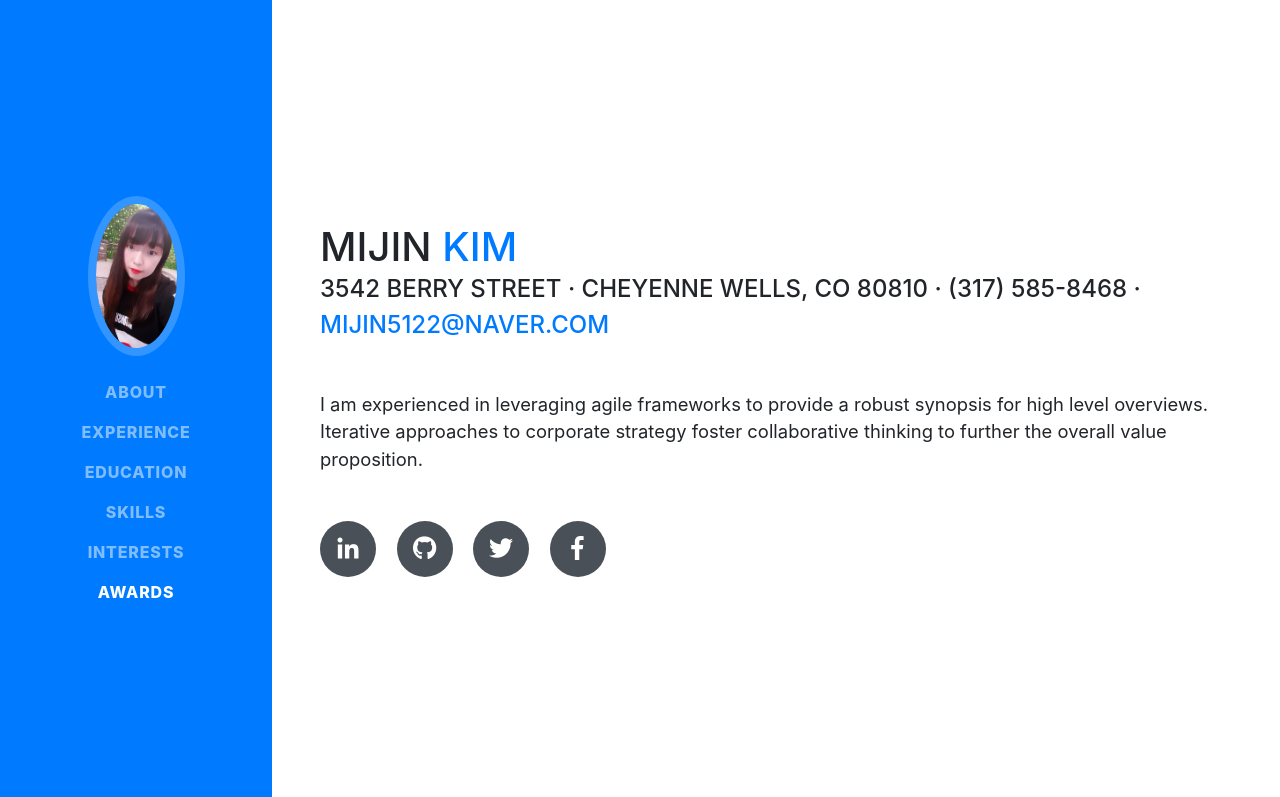
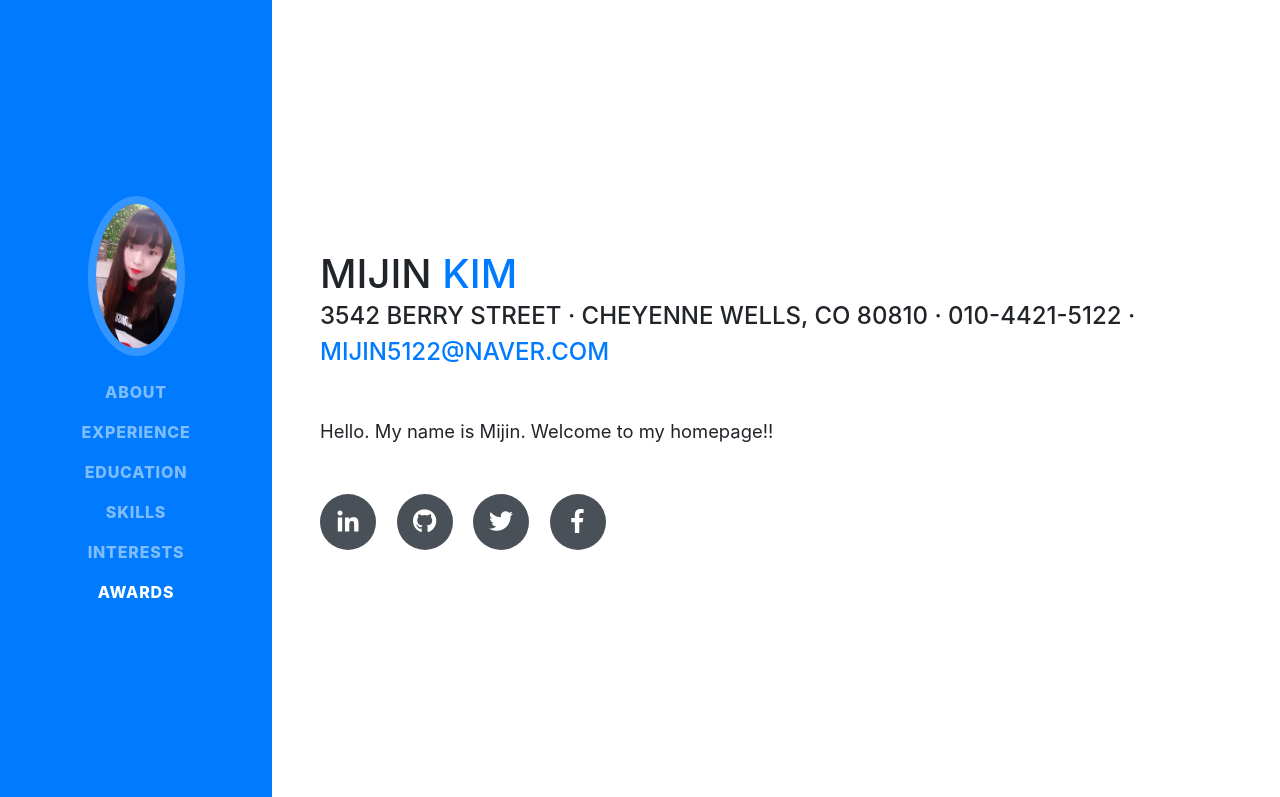
Before and after one commit to Genie1106/Genie1106.github.io, a website with bundled scripts: page index.html in a window 1280 px wide. Shown: the top 797 px of the page. Built offline with nearby package versions, Linux system fonts and the light colour scheme; a web font is replaced by a local one.

```diff
--- a/index.html
+++ b/index.html
@@ -66,10 +66,10 @@
           <h1 class="mb-0">Mijin
             <span class="text-primary">Kim</span>
           </h1>
-          <div class="subheading mb-5">3542 Berry Street · Cheyenne Wells, CO 80810 · (317) 585-8468 ·
+          <div class="subheading mb-5">3542 Berry Street · Cheyenne Wells, CO 80810 · 010-4421-5122 ·
             <a href="mailto:mijin5122@naver.com">mijin5122@naver.com</a>
           </div>
-          <p class="lead mb-5">I am experienced in leveraging agile frameworks to provide a robust synopsis for high level overviews. Iterative approaches to corporate strategy foster collaborative thinking to further the overall value proposition.</p>
+          <p class="lead mb-5">Hello. My name is Mijin. Welcome to my homepage!!</p>
           <div class="social-icons">
             <a href="#">
               <i class="fab fa-linkedin-in"></i>
```
